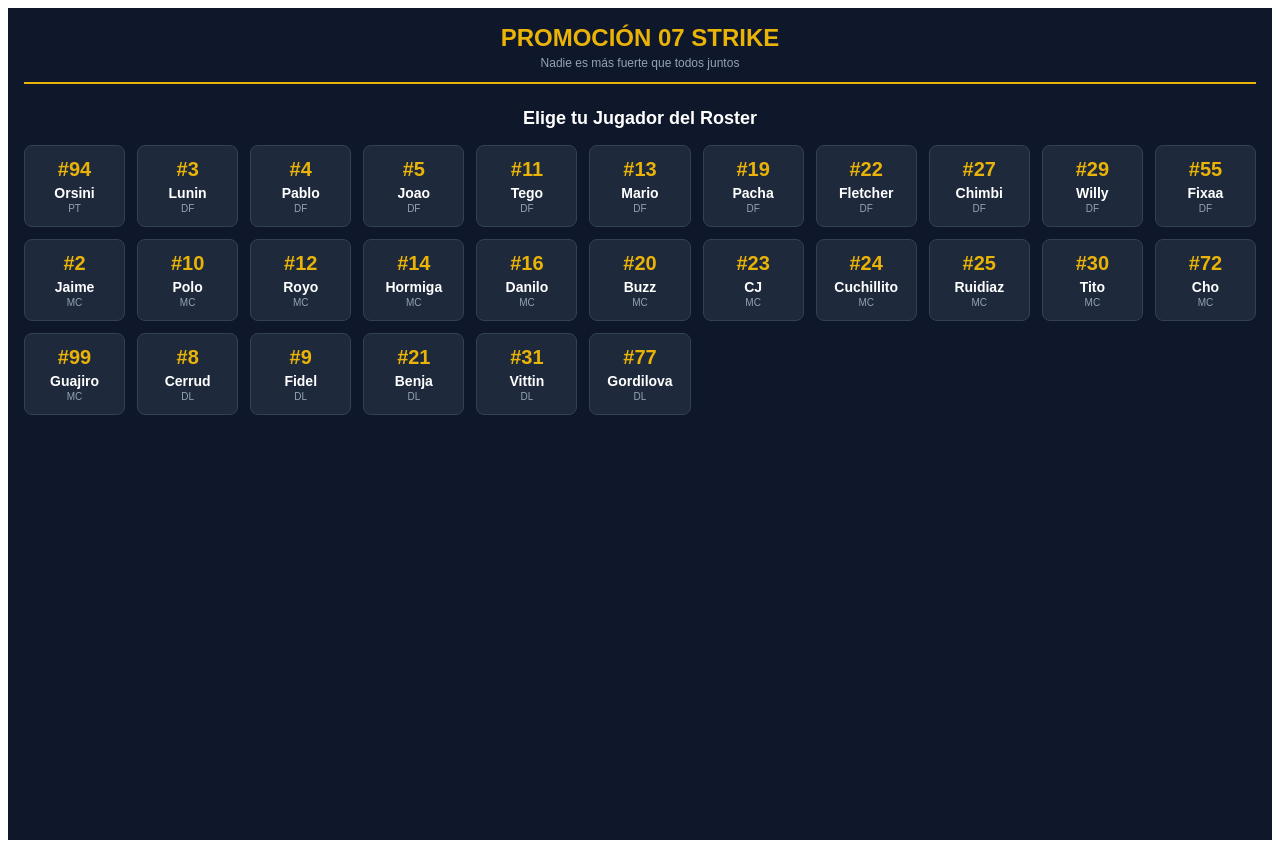
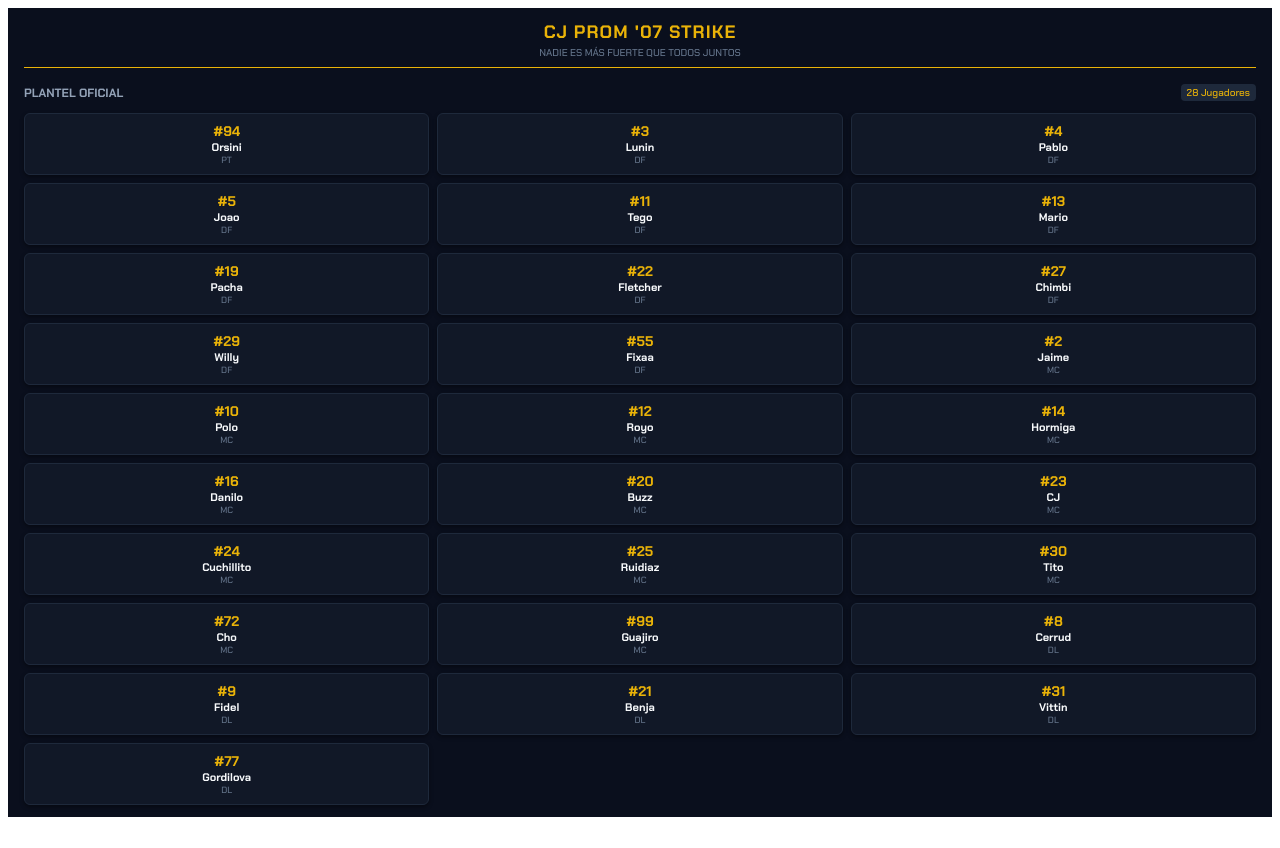
Before and after one commit to wilfredo291190-svg/cjprom07-strikers, a React (Vite) app: page / in a window 1280 px wide. After the commit the page ends 825 px from the top, so only its background shows below. Built offline with nearby package versions, Linux system fonts and the light colour scheme.

Commit message:
Update App.jsx

```diff
--- a/src/App.jsx
+++ b/src/App.jsx
@@ -5,102 +5,204 @@ export default function App() {
   const [selectedPlayer, setSelectedPlayer] = useState(null);
 
   return (
-    <div style={{ minHeight: '100vh', backgroundColor: '#0f172a', color: 'white', fontFamily: 'sans-serif', padding: '16px' }}>
-      {/* Header con estilo Prom '07 */}
-      <header style={{ textAlign: 'center', marginBottom: '24px', borderBottom: '2px solid #eab308', paddingBottom: '12px' }}>
-        <h1 style={{ fontSize: '24px', fontWeight: 'bold', color: '#eab308', margin: '0 0 4px 0' }}>PROMOCIÓN 07 STRIKE</h1>
-        <p style={{ fontSize: '12px', color: '#94a3b8', margin: 0 }}>Nadie es más fuerte que todos juntos</p>
+    <div style={{
+      minHeight: '100vh',
+      backgroundColor: '#0a0f1d',
+      color: '#f8fafc',
+      fontFamily: "'Chakra Petch', sans-serif",
+      padding: '12px 16px',
+      boxSizing: 'border-box'
+    }}>
+      {/* Carga de Fuente Gaming desde Google Fonts */}
+      <link href="https://fonts.googleapis.com/css2?family=Chakra+Petch:wght@500;700&display=swap" rel="stylesheet" />
+
+      {/* Header Compacto */}
+      <header style={{
+        textAlign: 'center',
+        marginBottom: '16px',
+        borderBottom: '1px solid #eab308',
+        paddingBottom: '8px'
+      }}>
+        <h1 style={{
+          fontSize: '18px',
+          fontWeight: '700',
+          color: '#eab308',
+          margin: 0,
+          letterSpacing: '1px',
+          textTransform: 'uppercase'
+        }}>
+          CJ PROM '07 STRIKE
+        </h1>
+        <p style={{ fontSize: '10px', color: '#64748b', margin: '2px 0 0 0', textTransform: 'uppercase' }}>
+          Nadie es más fuerte que todos juntos
+        </p>
       </header>
 
-      {/* Vista de Selección de Jugador */}
+      {/* Vista 1: Roster Completo */}
       {!selectedPlayer ? (
         <div>
-          <h2 style={{ fontSize: '18px', textAlign: 'center', marginBottom: '16px' }}>Elige tu Jugador del Roster</h2>
-          <div style={{ display: 'grid', gridTemplateColumns: 'repeat(auto-fill, minmax(100px, 1fr))', gap: '12px' }}>
+          <div style={{ display: 'flex', justifyContent: 'space-between', alignItems: 'center', marginBottom: '12px' }}>
+            <span style={{ fontSize: '12px', fontWeight: 'bold', color: '#94a3b8', textTransform: 'uppercase' }}>
+              Plantel Oficial
+            </span>
+            <span style={{ fontSize: '10px', backgroundColor: '#1e293b', padding: '2px 6px', borderRadius: '4px', color: '#eab308' }}>
+              {ROSTER_PROM07.length} Jugadores
+            </span>
+          </div>
+
+          <div style={{
+            display: 'grid',
+            gridTemplateColumns: 'repeat(3, 1fr)',
+            gap: '8px'
+          }}>
             {ROSTER_PROM07.map((player) => (
               <div
                 key={player.number}
                 onClick={() => setSelectedPlayer(player)}
                 style={{
-                  backgroundColor: '#1e293b',
-                  border: '1px solid #334155',
-                  borderRadius: '8px',
-                  padding: '12px 8px',
+                  backgroundColor: '#111827',
+                  border: '1px solid #1e293b',
+                  borderRadius: '6px',
+                  padding: '8px 4px',
                   textAlign: 'center',
-                  cursor: 'pointer'
+                  cursor: 'pointer',
+                  transition: 'transform 0.1s ease',
+                  boxShadow: '0 2px 4px rgba(0,0,0,0.4)'
                 }}
               >
-                <div style={{ fontSize: '20px', fontWeight: 'bold', color: '#eab308' }}>#{player.number}</div>
-                <div style={{ fontSize: '14px', fontWeight: 'bold', marginTop: '4px' }}>{player.name}</div>
-                <div style={{ fontSize: '10px', color: '#94a3b8', marginTop: '2px' }}>{player.pos}</div>
+                <div style={{ fontSize: '14px', fontWeight: '700', color: '#eab308' }}>#{player.number}</div>
+                <div style={{ fontSize: '11px', fontWeight: '700', whiteSpace: 'nowrap', overflow: 'hidden', textOverflow: 'ellipsis' }}>
+                  {player.name}
+                </div>
+                <div style={{ fontSize: '9px', color: '#64748b', fontWeight: '500' }}>{player.pos}</div>
               </div>
             ))}
           </div>
         </div>
       ) : (
-        /* Ficha del Jugador Seleccionado */
-        <div style={{ maxWidth: '400px', margin: '0 auto', backgroundColor: '#1e293b', borderRadius: '12px', padding: '20px', border: '2px solid #eab308' }}>
+        /* Vista 2: Ficha/Preview de Jugador */
+        <div style={{
+          maxWidth: '360px',
+          margin: '0 auto',
+          backgroundColor: '#111827',
+          borderRadius: '10px',
+          padding: '16px',
+          border: '1px solid #eab308',
+          boxShadow: '0 4px 12px rgba(234, 179, 8, 0.15)'
+        }}>
+          {/* Botón de Regreso Claro y Visible */}
           <button
             onClick={() => setSelectedPlayer(null)}
-            style={{ backgroundColor: 'transparent', color: '#94a3b8', border: 'none', cursor: 'pointer', marginBottom: '12px' }}
+            style={{
+              backgroundColor: '#1e293b',
+              color: '#eab308',
+              border: '1px solid #334155',
+              borderRadius: '6px',
+              padding: '6px 12px',
+              fontSize: '11px',
+              fontWeight: '700',
+              cursor: 'pointer',
+              marginBottom: '12px',
+              display: 'flex',
+              alignItems: 'center',
+              gap: '4px'
+            }}
           >
-            ← Volver al Roster
+            ← VOLVER AL ROSTER
           </button>
 
-          <div style={{ textAlign: 'center', marginBottom: '16px' }}>
-            <span style={{ fontSize: '32px', fontWeight: 'bold', color: '#eab308' }}>#{selectedPlayer.number}</span>
-            <h2 style={{ fontSize: '22px', margin: '4px 0' }}>{selectedPlayer.name}</h2>
-            <span style={{ backgroundColor: '#334155', padding: '2px 8px', borderRadius: '4px', fontSize: '12px' }}>{selectedPlayer.pos}</span>
+          <div style={{ textAlign: 'center', marginBottom: '12px' }}>
+            <span style={{ fontSize: '28px', fontWeight: '700', color: '#eab308', lineHeight: 1 }}>
+              #{selectedPlayer.number}
+            </span>
+            <h2 style={{ fontSize: '18px', margin: '2px 0 4px 0', textTransform: 'uppercase' }}>
+              {selectedPlayer.name}
+            </h2>
+            <span style={{
+              backgroundColor: '#1e293b',
+              color: '#94a3b8',
+              padding: '2px 6px',
+              borderRadius: '3px',
+              fontSize: '10px',
+              fontWeight: '700'
+            }}>
+              {selectedPlayer.pos}
+            </span>
           </div>
 
-          <div style={{ backgroundColor: '#0f172a', padding: '12px', borderRadius: '8px', marginBottom: '16px' }}>
-            <div style={{ display: 'flex', justifyContent: 'space-between', marginBottom: '8px' }}>
-              <span>Nivel:</span>
-              <strong style={{ color: '#eab308' }}>{selectedPlayer.level}</strong>
+          <div style={{
+            display: 'grid',
+            gridTemplateColumns: '1fr 1fr',
+            gap: '8px',
+            backgroundColor: '#0a0f1d',
+            padding: '8px',
+            borderRadius: '6px',
+            marginBottom: '12px',
+            border: '1px solid #1e293b'
+          }}>
+            <div style={{ textAlign: 'center' }}>
+              <div style={{ fontSize: '9px', color: '#64748b' }}>NIVEL</div>
+              <div style={{ fontSize: '14px', fontWeight: '700', color: '#eab308' }}>{selectedPlayer.level}</div>
             </div>
-            <div style={{ display: 'flex', justifyContent: 'space-between', marginBottom: '8px' }}>
-              <span>Skill Points (SP):</span>
-              <strong style={{ color: '#22c55e' }}>{selectedPlayer.skillPoints}</strong>
+            <div style={{ textAlign: 'center' }}>
+              <div style={{ fontSize: '9px', color: '#64748b' }}>SKILL POINTS</div>
+              <div style={{ fontSize: '14px', fontWeight: '700', color: '#22c55e' }}>{selectedPlayer.skillPoints} SP</div>
             </div>
           </div>
 
-          <h3 style={{ fontSize: '14px', color: '#94a3b8', marginBottom: '8px' }}>ATRIBUTOS BASE (NIVEL 1)</h3>
+          <div style={{ fontSize: '10px', color: '#64748b', fontWeight: '700', marginBottom: '8px', textTransform: 'uppercase' }}>
+            Atributos Iniciales
+          </div>
 
           <div style={{ display: 'flex', flexDirection: 'column', gap: '8px' }}>
             <div>
-              <div style={{ display: 'flex', justifyContent: 'space-between', fontSize: '12px' }}>
-                <span>Potencia</span>
-                <span>{selectedPlayer.power} / 99</span>
+              <div style={{ display: 'flex', justifyContent: 'space-between', fontSize: '10px', marginBottom: '2px' }}>
+                <span>POTENCIA</span>
+                <span style={{ color: '#eab308' }}>{selectedPlayer.power} / 99</span>
               </div>
-              <div style={{ width: '100%', backgroundColor: '#334155', height: '6px', borderRadius: '3px', marginTop: '4px' }}>
-                <div style={{ width: `${selectedPlayer.power}%`, backgroundColor: '#eab308', height: '100%', borderRadius: '3px' }}></div>
+              <div style={{ width: '100%', backgroundColor: '#1e293b', height: '4px', borderRadius: '2px' }}>
+                <div style={{ width: `${selectedPlayer.power}%`, backgroundColor: '#eab308', height: '100%', borderRadius: '2px' }}></div>
               </div>
             </div>
 
             <div>
-              <div style={{ display: 'flex', justifyContent: 'space-between', fontSize: '12px' }}>
-                <span>Rosca / Curva</span>
-                <span>{selectedPlayer.curve} / 99</span>
+              <div style={{ display: 'flex', justifyContent: 'space-between', fontSize: '10px', marginBottom: '2px' }}>
+                <span>ROSCA / CURVA</span>
+                <span style={{ color: '#3b82f6' }}>{selectedPlayer.curve} / 99</span>
               </div>
-              <div style={{ width: '100%', backgroundColor: '#334155', height: '6px', borderRadius: '3px', marginTop: '4px' }}>
-                <div style={{ width: `${selectedPlayer.curve}%`, backgroundColor: '#3b82f6', height: '100%', borderRadius: '3px' }}></div>
+              <div style={{ width: '100%', backgroundColor: '#1e293b', height: '4px', borderRadius: '2px' }}>
+                <div style={{ width: `${selectedPlayer.curve}%`, backgroundColor: '#3b82f6', height: '100%', borderRadius: '2px' }}></div>
               </div>
             </div>
 
             <div>
-              <div style={{ display: 'flex', justifyContent: 'space-between', fontSize: '12px' }}>
-                <span>Puntería</span>
-                <span>{selectedPlayer.accuracy} / 99</span>
+              <div style={{ display: 'flex', justifyContent: 'space-between', fontSize: '10px', marginBottom: '2px' }}>
+                <span>PUNTERÍA</span>
+                <span style={{ color: '#22c55e' }}>{selectedPlayer.accuracy} / 99</span>
               </div>
-              <div style={{ width: '100%', backgroundColor: '#334155', height: '6px', borderRadius: '3px', marginTop: '4px' }}>
-                <div style={{ width: `${selectedPlayer.accuracy}%`, backgroundColor: '#22c55e', height: '100%', borderRadius: '3px' }}></div>
+              <div style={{ width: '100%', backgroundColor: '#1e293b', height: '4px', borderRadius: '2px' }}>
+                <div style={{ width: `${selectedPlayer.accuracy}%`, backgroundColor: '#22c55e', height: '100%', borderRadius: '2px' }}></div>
               </div>
             </div>
           </div>
 
           <button
-            onClick={() => alert('¡Prototipo de tiros libres en desarrollo con Phaser 3!')}
-            style={{ width: '100%', marginTop: '20px', backgroundColor: '#eab308', color: '#0f172a', fontWeight: 'bold', border: 'none', padding: '12px', borderRadius: '8px', cursor: 'pointer' }}
+            onClick={() => alert('¡Próximo paso: Cancha de tiros libres en Phaser 3!')}
+            style={{
+              width: '100%',
+              marginTop: '16px',
+              backgroundColor: '#eab308',
+              color: '#0a0f1d',
+              fontWeight: '700',
+              fontFamily: "'Chakra Petch', sans-serif",
+              border: 'none',
+              padding: '10px',
+              borderRadius: '6px',
+              cursor: 'pointer',
+              fontSize: '12px',
+              letterSpacing: '1px',
+              textTransform: 'uppercase'
+            }}
           >
             ENTRAR A LA CANCHA
           </button>
```
